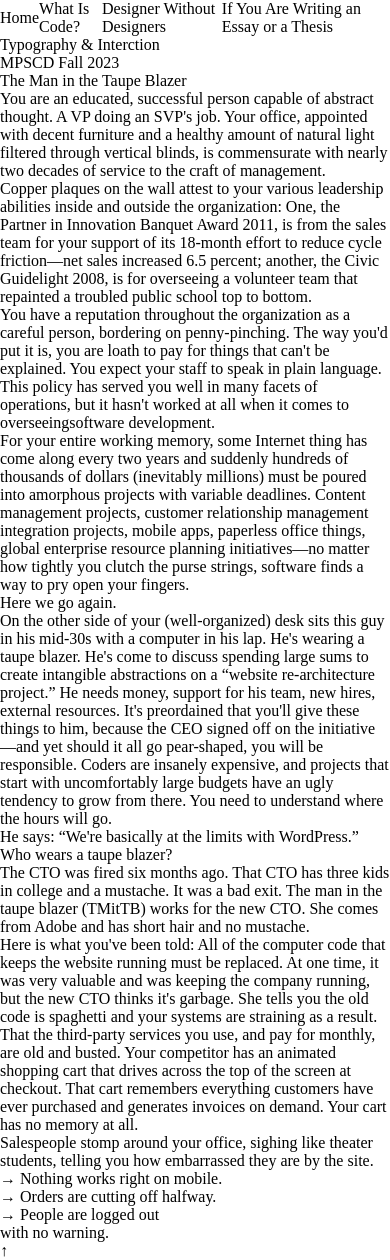
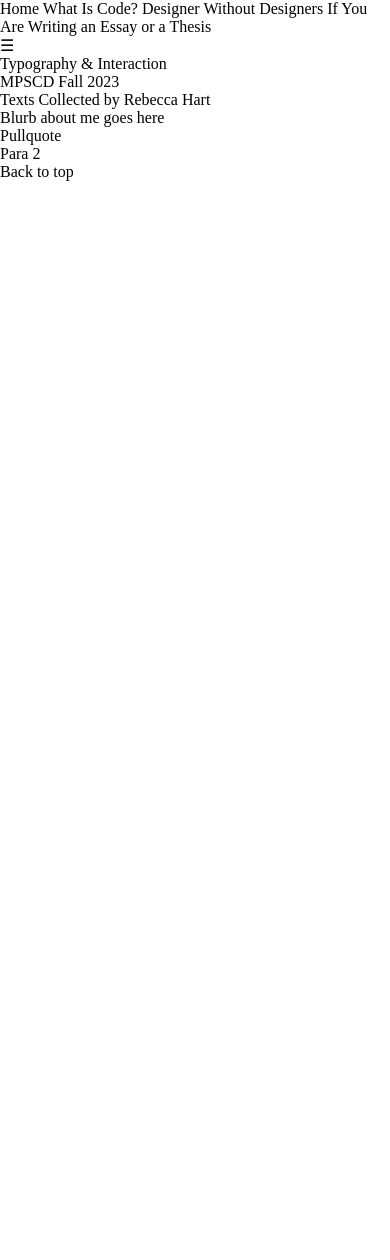
Before and after one commit to rebeccargh/binding, a plain HTML site: page index.html in a window 390 px wide. After the commit the page ends 844 px from the top, so only its background shows below. Drawn offline with Linux system fonts and the light colour scheme.

Commit message:
Semantic DOM clean-up and fake hamburger menu

```diff
--- a/index.html
+++ b/index.html
@@ -7,50 +7,37 @@
 		<link rel="stylesheet" href="common.css">
 
 		<!-- Directions below -->
-		<link rel="stylesheet" href="direction-2.css">
 		<!-- <link rel="stylesheet" href="direction-3.css"> -->
 
 		<title>Project 3: Spread</title>
 	</head>
 
 	<body>
-		<section>
-			<div class="navbar">
+		<nav>
+			<div id="navbar">
 				<a class="active" href="index.html">Home</a>
 				<a href="what-is-code.html">What Is Code?</a>
 				<a href="design-without-designers.html">Designer Without Designers</a>
 				<a href="if-you-are-writing.html">If You Are Writing an Essay or a Thesis</a>
 			</div>
-		</section>
+			<div id="mobile-navbar">
+				<a href="menu.html">☰</a>
+			</div>
+		</nav>
 		<section>
-			<h1 id="title">Typography & Interction</h1>
+			<h1 id="title">Typography & Interaction</h1>
 			<p class="author">MPSCD Fall 2023</p>
 		</section>
 		<section>
-			<h2>The Man in the Taupe Blazer</h2>
-			<p><span class="firstcharacter">Y</span>ou are an educated, successful person capable of abstract thought. A VP doing an SVP's job. Your office, appointed with decent furniture and a healthy amount of natural light filtered through vertical blinds, is commensurate with nearly two decades of service to the craft of management.</p>
-			<p>Copper plaques on the wall attest to your various leadership abilities inside and outside the organization: One, the Partner in Innovation Banquet Award 2011, is from the sales team for your support of its 18-month effort to reduce cycle friction&mdash;net sales increased 6.5 percent; another, the Civic Guidelight 2008, is for overseeing a volunteer team that repainted a troubled public school top to bottom.</p>
-			<p>You have a reputation throughout the organization as a careful person, bordering on penny-pinching. The way you'd put it is, you are loath to pay for things that can't be explained. <strong><em>You expect your staff to speak in plain language.</em></strong> This policy has served you well in many facets of operations, but it hasn't worked at all when it comes to overseeing<wbr>software development.</p>
-			<p>For your entire working memory, <em>some Internet thing</em> has come along every two years and suddenly hundreds of thousands of dollars (inevitably millions) must be poured into amorphous projects with variable deadlines. Content management projects, customer relationship management integration projects, mobile apps, paperless office things, global enterprise resource planning initiatives&mdash;no matter how tightly you clutch the purse strings, software finds a way to pry open your fingers.</p>
+			<h2>Texts Collected by Rebecca Hart</h2>
+			<p><span class="firstcharacter">B</span>lurb about me goes here</p>
 		</section>
 		<section>
-			<p class="pullquote">Here we go again.</p>
-			<p>On the other side of your (well-organized) desk sits <em>this guy</em> in his mid-30s with a computer in his lap. He's wearing a taupe blazer. He's come to discuss spending large sums to create intangible abstractions on a “website re-architecture project.” He needs money, support for his team, new hires, external resources. It's preordained that you'll give these things to him, because the CEO signed off on the initiative&mdash;and yet should it all go pear-shaped, you will be responsible. Coders are insanely expensive, and projects that start with uncomfortably large budgets have an ugly tendency to grow from there. You need to understand where the hours will go.</p>
-			<p>He says: “We're basically at the limits with WordPress.”</p>
+			<p class="pullquote">Pullquote</p>
+			<p>Para 2</p>
 		</section>
-		<section>
-			<p><strong><em>Who wears a taupe blazer?</strong></em></p>
-			<p>The <abbr title="Chief Technology Officer">CTO</abbr> was fired six months ago. That CTO has three kids in college and a mustache. It was a bad exit. The man in the taupe blazer (TMitTB) works for the new CTO. <em>She comes from Adobe and has short hair and no mustache.</em></p>
-			<p>Here is what you've been told: All of the computer code that keeps the website running must be replaced. At one time, it was very valuable and was keeping the company running, but the new CTO thinks it's garbage. She tells you the old code is spaghetti and your systems are straining as a result. That the third-party services you use, and pay for monthly, are old and busted. Your competitor has an animated shopping cart that drives across the top of the screen at checkout. That cart remembers everything customers have ever purchased and generates invoices on demand. Your cart has no memory at all.</p>
-			<p>Salespeople stomp around your office, sighing like theater students, telling you how embarrassed they are by the site.</p>
-			<ul>
-				<li>→ Nothing works right on mobile.</li>
-				<li>→ Orders are cutting off halfway.</li>
-				<li>→ People are logged out <br>with no warning.</li>
-			</ul>
-			<div id="top">
-				<p>↑</p>
-			</div>
+		<section id="top">
+				<p>Back to top</p>
 		</section>
 	</body>
 </html>
```
Also changed, not shown: design-without-designers.html (+11 -5 lines), if-you-are-writing.html (+10 -5 lines), menu.html (added, +25 -0 lines), what-is-code.html (+13 -10 lines).
